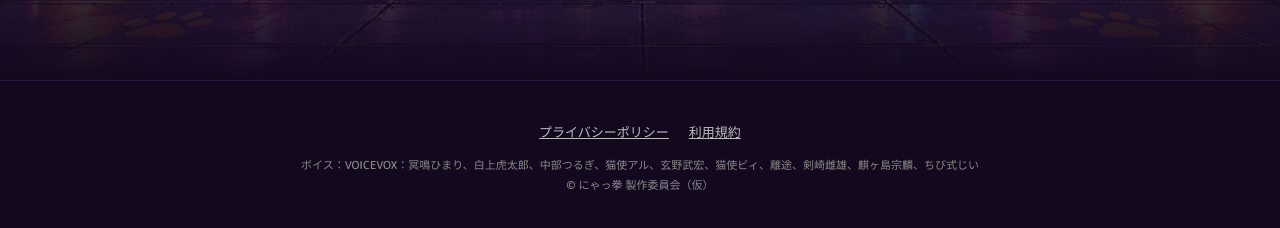
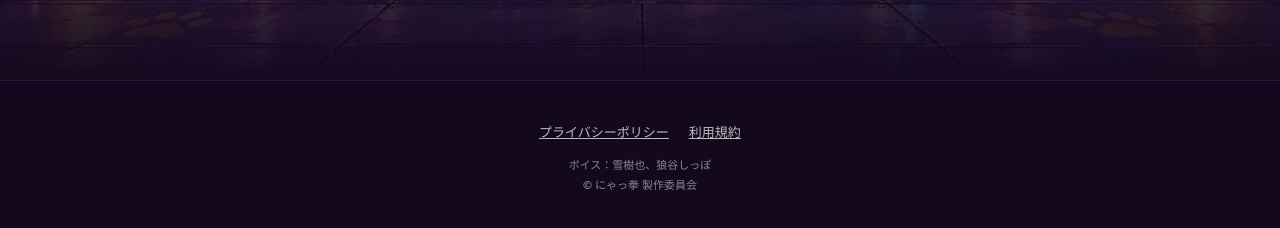
Before and after one commit to tttu732/NYAKKEN, a plain HTML site: page index.html in a window 1280 px wide. Shown: the part 5865-6093 px from the top of the page. Drawn offline with Linux system fonts and the light colour scheme; a web font is replaced by a local one.

Commit message:
Update index.html

```diff
--- a/index.html
+++ b/index.html
@@ -133,7 +133,7 @@ footer{text-align:center;padding:40px 20px;font-size:13px;color:#bbb;border-top:
 </section>
 
 <footer><div><a href="https://tttu732.github.io/NYAKKEN/privacy.html">プライバシーポリシー</a><a href="https://tttu732.github.io/NYAKKEN/terms.html">利用規約</a></div>
-<div class="cr">ボイス：VOICEVOX：冥鳴ひまり、白上虎太郎、中部つるぎ、猫使アル、玄野武宏、猫使ビィ、離途、剣崎雌雄、麒ヶ島宗麟、ちび式じい<br>© にゃっ拳 製作委員会（仮）</div></footer>
+<div class="cr">ボイス：雪樹也、狼谷しっぽ<br>© にゃっ拳 製作委員会</div></footer>
 <script>
 const APP_STORE_URL='';// 公開後に App Store のURLを入れる
 if(APP_STORE_URL)document.querySelectorAll('.badge').forEach(a=>a.href=APP_STORE_URL);
```
